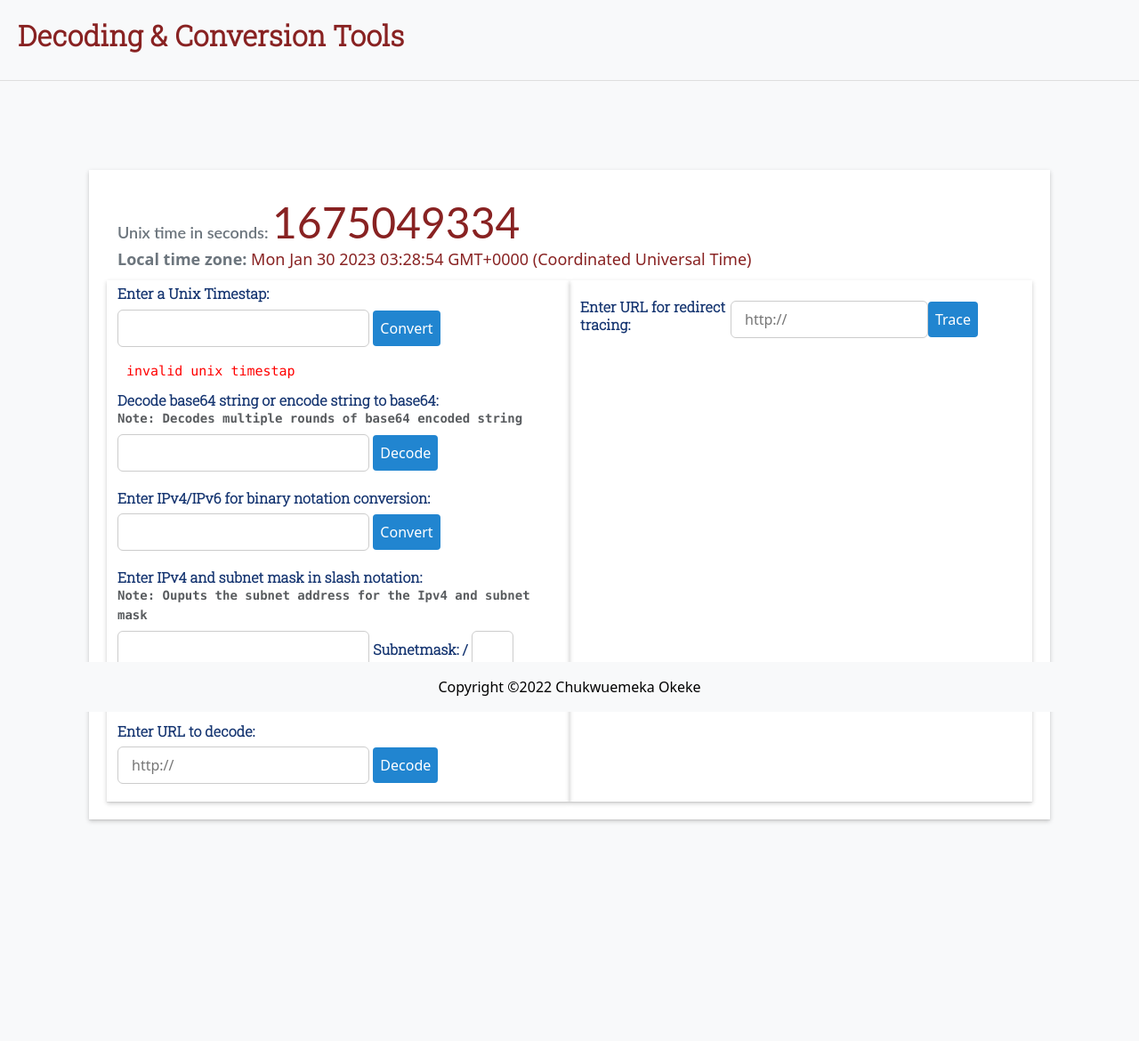
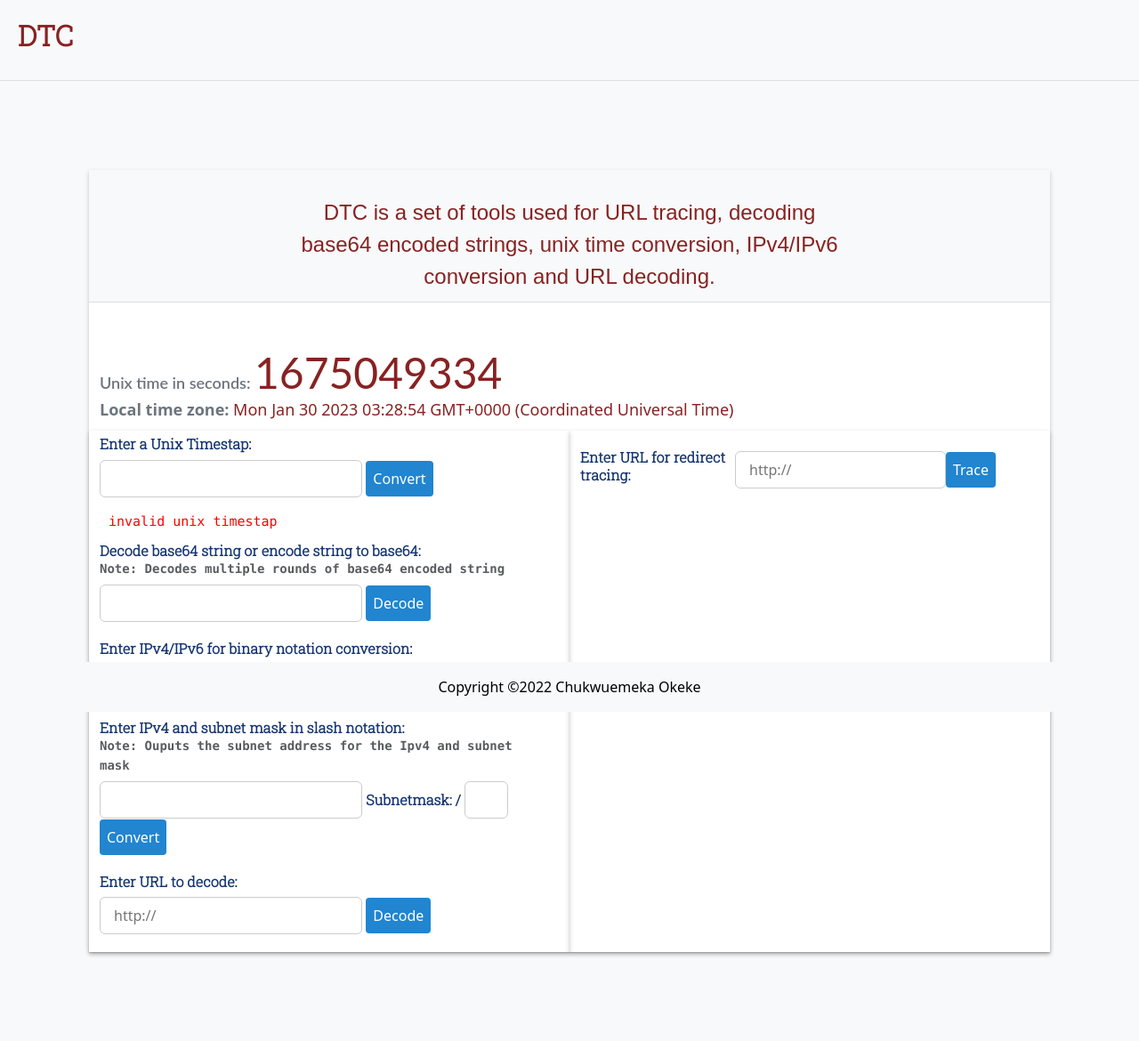
Before and after one commit to charlesokeke/Conversion-tools, a Flask app: page /test in a window 1280 px wide. Shown: the whole page at 89% size. Before the commit the page ends 925 px from the top, so only its background shows below. Run offline with Flask 2, Linux system fonts and the light colour scheme; some libraries are stand-ins or nearby versions.

Commit message:
changed files

```diff
--- a/templates/test.html
+++ b/templates/test.html
@@ -102,9 +102,7 @@
 
      .some-page-wrapper {
              margin: 100px;
-			 padding-top:30px;
-			 padding-left:10px;
-			 padding-right:10px
+
 
 
 
@@ -201,12 +199,20 @@
 <body class="bg-light">
 
        <div>
-		  <h1> Decoding & Conversion Tools</h1></a>
+		  <h1> DTC</h1></a>
       </div>
 
 
 
-   <div class='some-page-wrapper row bg-white' style="box-shadow: 0 1px 1px 0 rgb(0 0 0 / 6%), 0 2px 5px 0 rgb(0 0 0 / 20%); padding-left:20px;padding-right:20px;padding-bottom:20px;">
+   <div class='some-page-wrapper row bg-white' style="box-shadow: 0 1px 1px 0 rgb(0 0 0 / 6%), 0 2px 5px 0 rgb(0 0 0 / 20%);">
+	   <div style="border-bottom:1px solid #dedede;margin-bottom:50px;background-color:#f8f9fa">
+	        <p class="" style="padding:30px 10px 10px 10px;color:#822;margin: 0 auto;text-align:center;justify-content:center; width:60%;font-size:24px;font-weight:200;font-family: Optimist,Arial,Helvetica,sans-serif;">
+               DTC is a set of tools used for URL tracing, decoding base64 encoded strings,
+			   unix time conversion, IPv4/IPv6 conversion and URL decoding.
+            </p>
+
+	   </div>
+
       <div style="margin-bottom:10px;">
 
 		  <p  style="padding:0px; margin:0px; font-weight:600;font-size:18px;font-family: Lato,'Helvetica Neue',Arial,Helvetica,sans-serif" class="text-right text-secondary">
@@ -378,7 +384,7 @@
 
 	        <h2  class="h2-input-labels">Enter URL to decode:</h2>
             <input name="url_decode" id="url_decode" placeholder="http://"  required></input>
-            <button type="submit" value="Submit"> Decode</button>
+            <button type="submit" value="Submit" onclick="locateId()"> Decode</button>
 	    </form>
 
       </div>
@@ -387,7 +393,7 @@
       <div class='green-column flex-container'>
         <div>{% if url_decoded %}
 		<h4 style="margin-bottom:0px;margin-top:0px;">  Decoded URL:</h4>
-			 <div>
+			 <div id="scroll-to-decode-box" >
 			    <p  style="padding:3px; margin:0px; width:50%;word-break: break-all;box-shadow: rgba(67, 71, 85, 0.27) 0px 0px 0.25em, rgba(90, 125, 188, 0.05) 0px 0.25em 1em" id="data" >
              			<span class="unix-time-font-size" style="color:black; line-height:100%; font-size:13px;" id="text-copy">	{{ url_decoded }}</span>
 				   <button onclick="copyText('text-copy');return false" style="padding:2px; float:right">Copy text</button>
@@ -446,7 +452,7 @@
 
 			 <div>
 
-             			<div class="container-fluid">
+             			<div class="container-fluid" style="height:700px;overflow-y:scroll;">
 						    {% for urls in url_redirector %}
 
 
@@ -530,6 +536,12 @@
 		}
 
 		}
+
+		function locateId () {
+			location.href = "#";
+            location.href = "#scroll-to-decode-box";
+
+		}
     </script>
 
 
```
Also changed, not shown: 1 other file.
